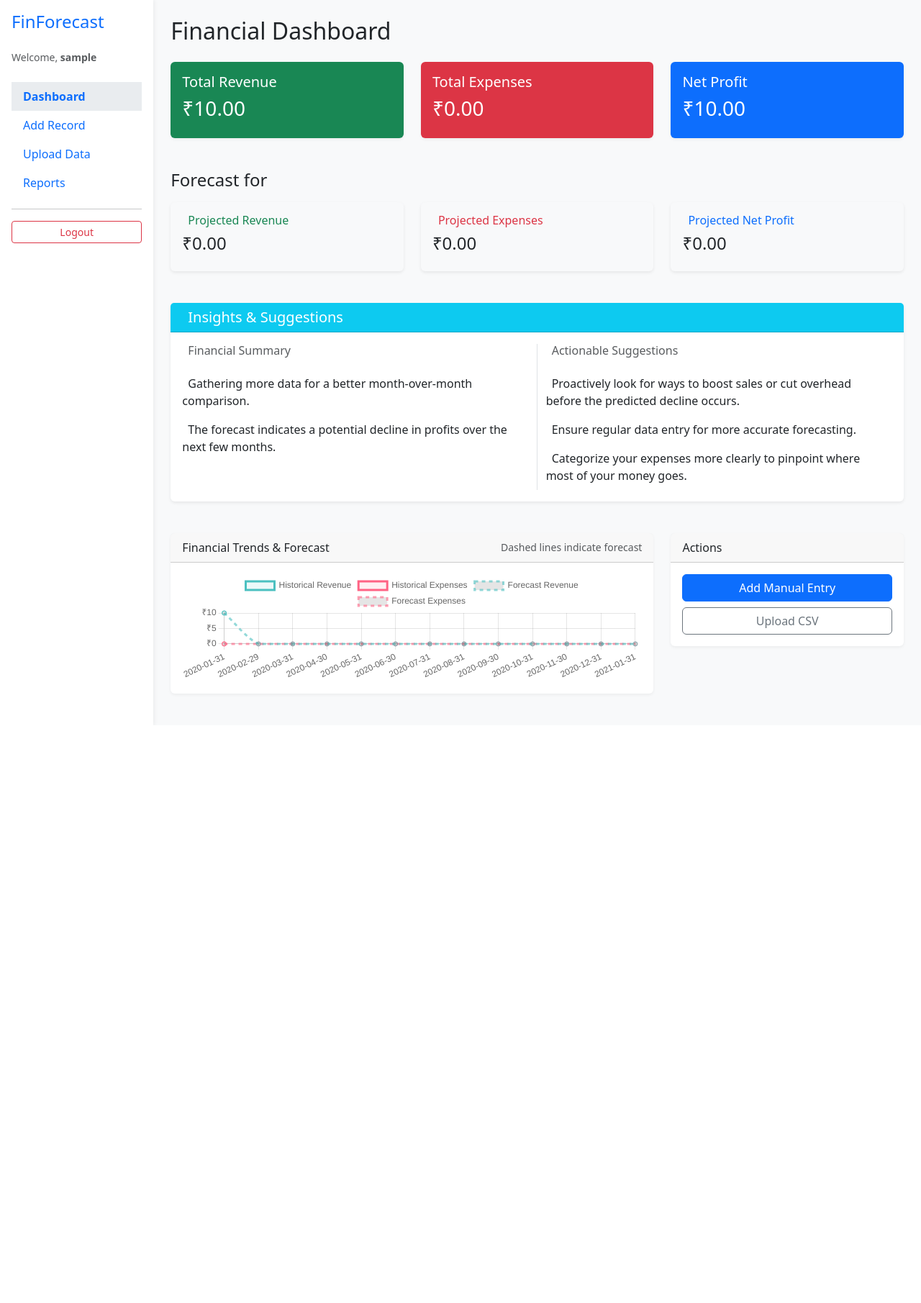
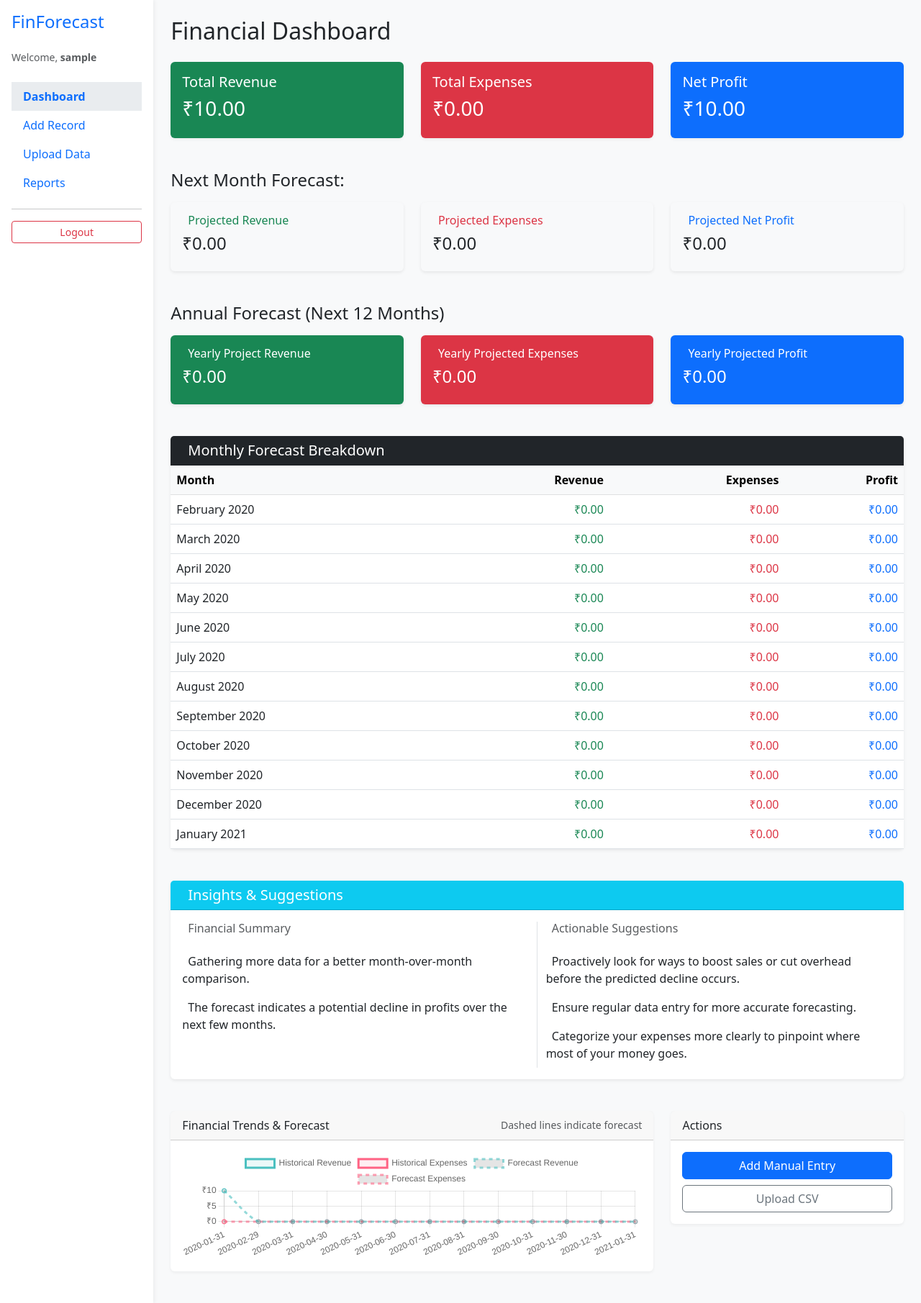
Before and after one commit to m-lakshaya/FinancialForecastSystem, a Django app: page / in a window 1280 px wide. Shown: the whole page at 72% size. Before the commit the page ends 1007 px from the top, so only its background shows below. Run offline with Django 5.2, Linux system fonts and the light colour scheme; a user stored in the database is signed in; tables that the repository leaves empty hold one stand-in row (values such as "Sample post").

Commit message:
login and forecasting fixes

```diff
--- a/core/forecasting.py
+++ b/core/forecasting.py
@@ -60,4 +60,11 @@
     # Calculate Profit
     forecast_data['profit'] = [r - e for r, e in zip(forecast_data['revenue'], forecast_data['expenses'])]
 
+    # Calculate Annual Projection (next 12 months)
+    forecast_data['annual_projection'] = {
+        'revenue': sum(forecast_data['revenue']),
+        'expenses': sum(forecast_data['expenses']),
+        'profit': sum(forecast_data['profit'])
+    }
+
     return forecast_data
--- a/core/views.py
+++ b/core/views.py
@@ -1,6 +1,7 @@
 import csv
 import io
 import pandas as pd
+from datetime import datetime
 from django.shortcuts import render, redirect
 from django.contrib import messages
 from .models import FinancialRecord
@@ -60,6 +61,17 @@
         next_month_forecast['expenses'] = forecast_data['expenses'][0]
         next_month_forecast['profit'] = forecast_data['profit'][0]
 
+    # Prepare Monthly Breakdown for Table
+    monthly_forecasts = []
+    if forecast_data and forecast_data['dates']:
+        for i in range(len(forecast_data['dates'])):
+            monthly_forecasts.append({
+                'date': datetime.strptime(forecast_data['dates'][i], '%Y-%m-%d'),
+                'revenue': forecast_data['revenue'][i],
+                'expenses': forecast_data['expenses'][i],
+                'profit': forecast_data['profit'][i],
+            })
+
     # Generate Suggestions
     suggestions_data = generate_suggestions(user=request.user, forecast_data=forecast_data)
 
@@ -70,6 +82,8 @@
         'historical_chart_data': json.dumps(historical_chart_data),
         'forecast_data': json.dumps(forecast_data) if forecast_data else json.dumps({}),
         'next_month_forecast': next_month_forecast,
+        'annual_projection': forecast_data.get('annual_projection') if forecast_data else None,
+        'monthly_forecasts': monthly_forecasts,
         'suggestions_data': suggestions_data,
     }
     return render(request, 'dashboard.html', context)
--- a/templates/dashboard.html
+++ b/templates/dashboard.html
@@ -32,9 +32,9 @@
     </div>
 </div>
 
-<!-- Forecast Summary Cards -->
+<!-- Monthly Forecast Summary -->
 {% if next_month_forecast.date %}
-<h4 class="mb-3 mt-4">Forecast for {{ next_month_forecast.date|date:"F Y" }}</h4>
+<h4 class="mb-3 mt-4">Next Month Forecast: {{ next_month_forecast.date|date:"F Y" }}</h4>
 <div class="row mb-4">
     <div class="col-md-4">
         <div class="card text-dark bg-light border-success shadow-sm">
@@ -57,6 +57,77 @@
             <div class="card-body">
                 <h6 class="card-title text-primary"><i class="fas fa-chart-line me-2"></i>Projected Net Profit</h6>
                 <h4>₹{{ next_month_forecast.profit|floatformat:2|intcomma }}</h4>
+            </div>
+        </div>
+    </div>
+</div>
+{% endif %}
+
+<!-- Annual Forecast Summary -->
+{% if annual_projection %}
+<h4 class="mb-3 mt-4">Annual Forecast (Next 12 Months)</h4>
+<div class="row mb-4">
+    <div class="col-md-4">
+        <div class="card text-white bg-success shadow-sm">
+            <div class="card-body">
+                <h6 class="card-title"><i class="fas fa-calendar-alt me-2"></i>Yearly Project Revenue</h6>
+                <h4>₹{{ annual_projection.revenue|floatformat:2|intcomma }}</h4>
+            </div>
+        </div>
+    </div>
+    <div class="col-md-4">
+        <div class="card text-white bg-danger shadow-sm">
+            <div class="card-body">
+                <h6 class="card-title"><i class="fas fa-calendar-minus me-2"></i>Yearly Projected Expenses</h6>
+                <h4>₹{{ annual_projection.expenses|floatformat:2|intcomma }}</h4>
+            </div>
+        </div>
+    </div>
+    <div class="col-md-4">
+        <div class="card text-white bg-primary shadow-sm">
+            <div class="card-body">
+                <h6 class="card-title"><i class="fas fa-calendar-check me-2"></i>Yearly Projected Profit</h6>
+                <h4>₹{{ annual_projection.profit|floatformat:2|intcomma }}</h4>
+            </div>
+        </div>
+    </div>
+</div>
+{% endif %}
+
+<!-- Monthly Breakdown Table -->
+{% if monthly_forecasts %}
+<div class="row mb-4">
+    <div class="col-12">
+        <div class="card shadow-sm">
+            <div class="card-header bg-dark text-white d-flex align-items-center">
+                <i class="fas fa-table me-2"></i>
+                <h5 class="mb-0">Monthly Forecast Breakdown</h5>
+            </div>
+            <div class="card-body p-0">
+                <div class="table-responsive">
+                    <table class="table table-hover mb-0">
+                        <thead class="table-light">
+                            <tr>
+                                <th>Month</th>
+                                <th class="text-end">Revenue</th>
+                                <th class="text-end">Expenses</th>
+                                <th class="text-end">Profit</th>
+                            </tr>
+                        </thead>
+                        <tbody>
+                            {% for item in monthly_forecasts %}
+                            <tr>
+                                <td>{{ item.date|date:"F Y" }}</td>
+                                <td class="text-end text-success">₹{{ item.revenue|floatformat:2|intcomma }}</td>
+                                <td class="text-end text-danger">₹{{ item.expenses|floatformat:2|intcomma }}</td>
+                                <td class="text-end {% if item.profit >= 0 %}text-primary{% else %}text-danger{% endif %}">
+                                    ₹{{ item.profit|floatformat:2|intcomma }}
+                                </td>
+                            </tr>
+                            {% endfor %}
+                        </tbody>
+                    </table>
+                </div>
             </div>
         </div>
     </div>
```
Also changed, not shown: templates/registration/login.html (+14 -0 lines), verify_script.py (+16 -7 lines).
